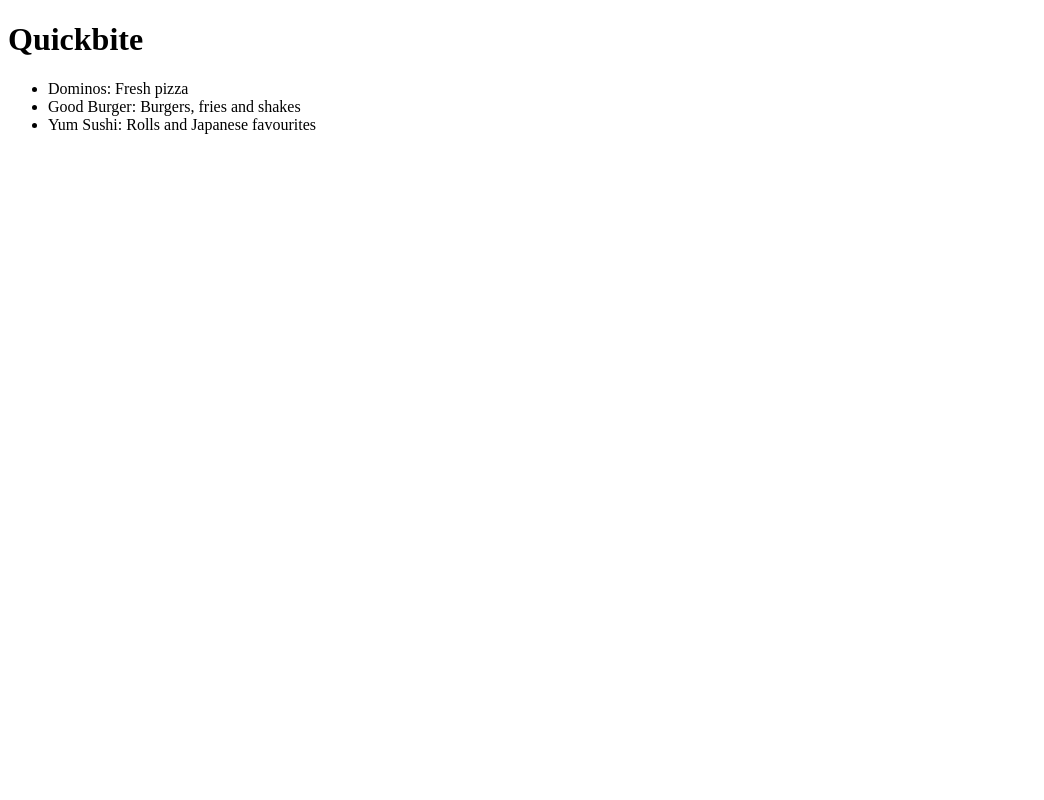
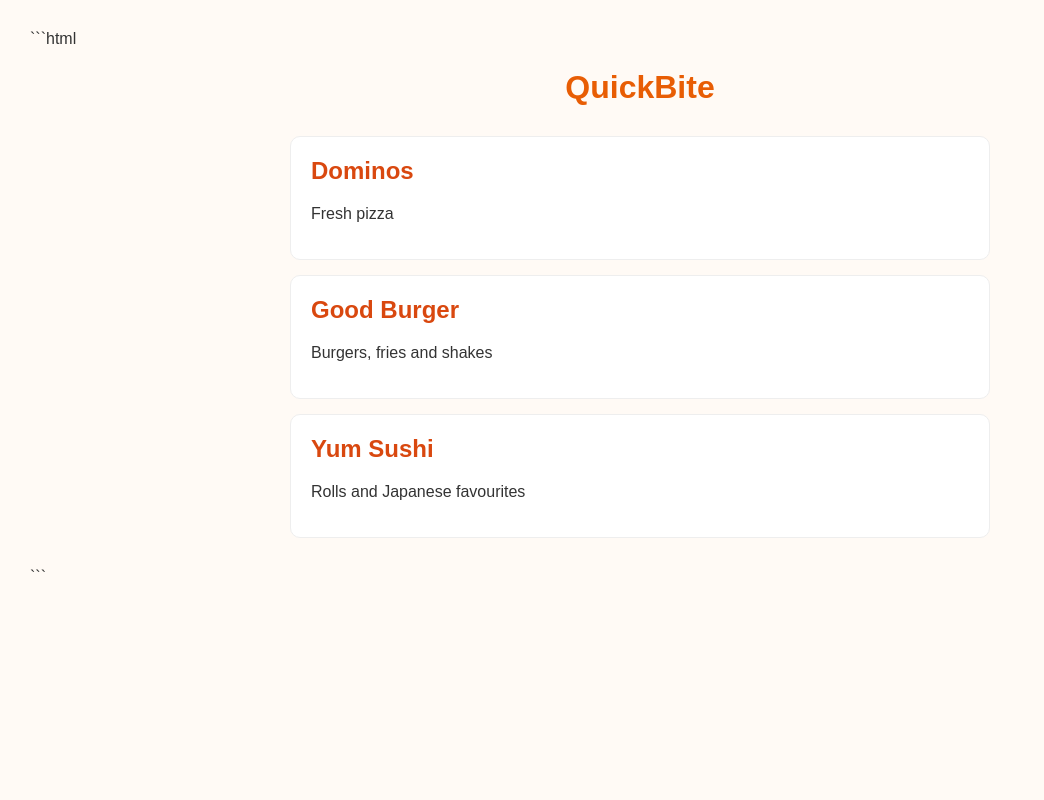
Before and after one commit to eliixar/comp-354-a2, a Flask app: page / in a window 1280 px wide. Shown: the whole page, without its empty margins (0-1044 px from the left). Run offline with Flask 3, Linux system fonts and the light colour scheme; data comes from the database, SQL or seed files in the repository.

Commit message:
Added styling to the home page.

````diff
--- a/templates/index.html
+++ b/templates/index.html
@@ -1,19 +1,64 @@
-<!DOCTYPE HTML>
-<html lang ="en">
+```html
+<!DOCTYPE html>
+<html lang="en">
 <head>
+    <meta charset="UTF-8">
+    <meta name="viewport" content="width=device-width, initial-scale=1.0">
     <title>QuickBite</title>
+    <style>
+        body {
+            font-family: Arial, sans-serif;
+            margin: 0;
+            padding: 30px;
+            background-color: #fffaf5;
+            color: #333;
+        }
+
+        h1 {
+            text-align: center;
+            color: #e85d04;
+        }
+
+        .restaurant-list {
+            max-width: 700px;
+            margin: 30px auto;
+        }
+
+        .restaurant-card {
+            background: white;
+            padding: 20px;
+            margin-bottom: 15px;
+            border-radius: 10px;
+            border: 1px solid #eee;
+        }
+
+        .restaurant-card h2 {
+            margin-top: 0;
+            color: #d9480f;
+        }
+
+        .empty-message {
+            text-align: center;
+            color: #777;
+        }
+    </style>
 </head>
 
 <body>
-        <h1>Quickbite</h1>
+    <h1>QuickBite</h1>
+
+    <div class="restaurant-list">
         {% if restaurants %}
-            <ul>
             {% for restaurant in restaurants %}
-                    <li>{{restaurant['name']}}: {{restaurant['description']}}</li>
+                <div class="restaurant-card">
+                    <h2>{{ restaurant['name'] }}</h2>
+                    <p>{{ restaurant['description'] }}</p>
+                </div>
             {% endfor %}
-            </ul>
         {% else %}
-            <p>No restaurants available</p>
+            <p class="empty-message">No restaurants available</p>
         {% endif %}
+    </div>
 </body>
 </html>
+```
````
Lines whose indentation alone changed are shown as unchanged.
